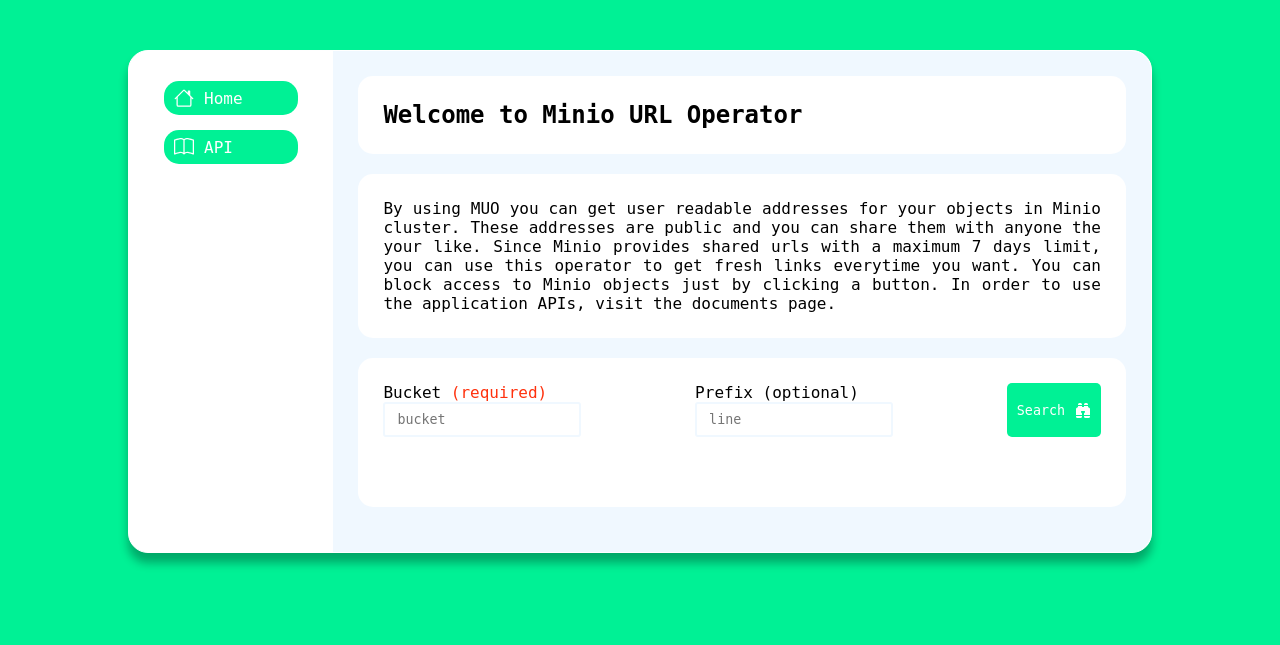
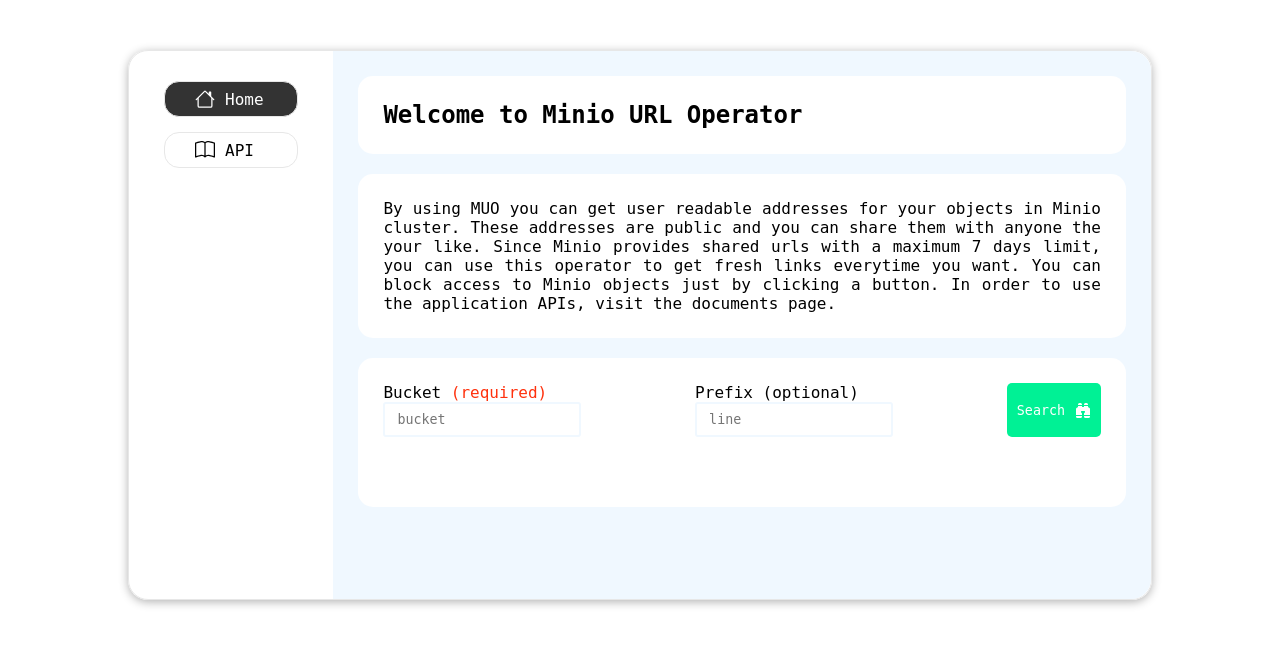
Before and after one commit to amirhnajafiz/minio-url-operator, a Flask app: page / in a window 1280 px wide. Shown: the top 645 px of the page. Run offline with Flask 2, Linux system fonts and the light colour scheme; parts of the project's set-up code (start-up, migrations or seed data) failed here and were passed over.

Commit message:
add: nav item selector

```diff
--- a/web/static/css/main.css
+++ b/web/static/css/main.css
@@ -5,17 +5,13 @@
     font-family: "Apple SD Gothic Neo", monospace;
 }
 
-body {
-    background-color: #00f195;
-}
-
 .container {
-    background-color: #ffff;
     margin: 50px auto;
     width: 80%;
-    border: 1px solid #ffff;
+    min-height: 550px;
+    border: 1px solid #e7e7e7;
     border-radius: 20px;
-    box-shadow: 0 10px 10px rgba(0,0,0,0.3);
+    box-shadow: 0 2px 10px rgba(0,0,0,0.3);
 
     display: grid;
     grid-template-columns: 20% 80%;
@@ -26,18 +22,19 @@
 }
 
 .nav-item {
-    color: #ffff;
+    color: #000000;
     margin: 15px 20px;
-    padding: 7px 10px;
-    background-color: #00f195;
+    padding: 7px 30px;
     border-radius: 15px;
     display: flex;
     align-items: center;
     text-decoration: none;
+    border: 1px solid #e7e7e7;
 }
 
-.nav-item:hover {
-    background-color: #00c77c;
+.nav-item:hover, .active-item {
+    color: #ffffff;
+    background-color: #333333;
 }
 
 .nav-item > span {
--- a/web/static/js/app.js
+++ b/web/static/js/app.js
@@ -176,3 +176,19 @@
             alert("Failed to register!");
         })
 }
+
+// get active link
+function active() {
+    let path = window.location.pathname;
+
+    switch (path) {
+        case '/':
+            document.getElementById("home-link").classList.add("active-item");
+            break;
+        case '/docs':
+            document.getElementById("docs-link").classList.add("active-item");
+            break;
+    }
+}
+
+active();
--- a/web/template/base.html
+++ b/web/template/base.html
@@ -16,7 +16,7 @@
     <body>
         <div class="container">
             <div class="navigation">
-                <a href="/" class="nav-item">
+                <a href="/" id="home-link" class="nav-item">
                     <svg xmlns="http://www.w3.org/2000/svg" width="20" height="20" fill="currentColor" class="bi bi-house" viewBox="0 0 16 16">
                         <path d="M8.707 1.5a1 1 0 0 0-1.414 0L.646 8.146a.5.5 0 0 0 .708.708L2 8.207V13.5A1.5 1.5 0 0 0 3.5 15h9a1.5 1.5 0 0 0 1.5-1.5V8.207l.646.647a.5.5 0 0 0 .708-.708L13 5.793V2.5a.5.5 0 0 0-.5-.5h-1a.5.5 0 0 0-.5.5v1.293L8.707 1.5ZM13 7.207V13.5a.5.5 0 0 1-.5.5h-9a.5.5 0 0 1-.5-.5V7.207l5-5 5 5Z"/>
                     </svg>
@@ -24,7 +24,7 @@
                         Home
                     </span>
                 </a>
-                <a href="/docs" class="nav-item">
+                <a href="/docs" id="docs-link" class="nav-item">
                     <svg xmlns="http://www.w3.org/2000/svg" width="20" height="20" fill="currentColor" class="bi bi-book" viewBox="0 0 16 16">
                         <path d="M1 2.828c.885-.37 2.154-.769 3.388-.893 1.33-.134 2.458.063 3.112.752v9.746c-.935-.53-2.12-.603-3.213-.493-1.18.12-2.37.461-3.287.811V2.828zm7.5-.141c.654-.689 1.782-.886 3.112-.752 1.234.124 2.503.523 3.388.893v9.923c-.918-.35-2.107-.692-3.287-.81-1.094-.111-2.278-.039-3.213.492V2.687zM8 1.783C7.015.936 5.587.81 4.287.94c-1.514.153-3.042.672-3.994 1.105A.5.5 0 0 0 0 2.5v11a.5.5 0 0 0 .707.455c.882-.4 2.303-.881 3.68-1.02 1.409-.142 2.59.087 3.223.877a.5.5 0 0 0 .78 0c.633-.79 1.814-1.019 3.222-.877 1.378.139 2.8.62 3.681 1.02A.5.5 0 0 0 16 13.5v-11a.5.5 0 0 0-.293-.455c-.952-.433-2.48-.952-3.994-1.105C10.413.809 8.985.936 8 1.783z"/>
                     </svg>
```
